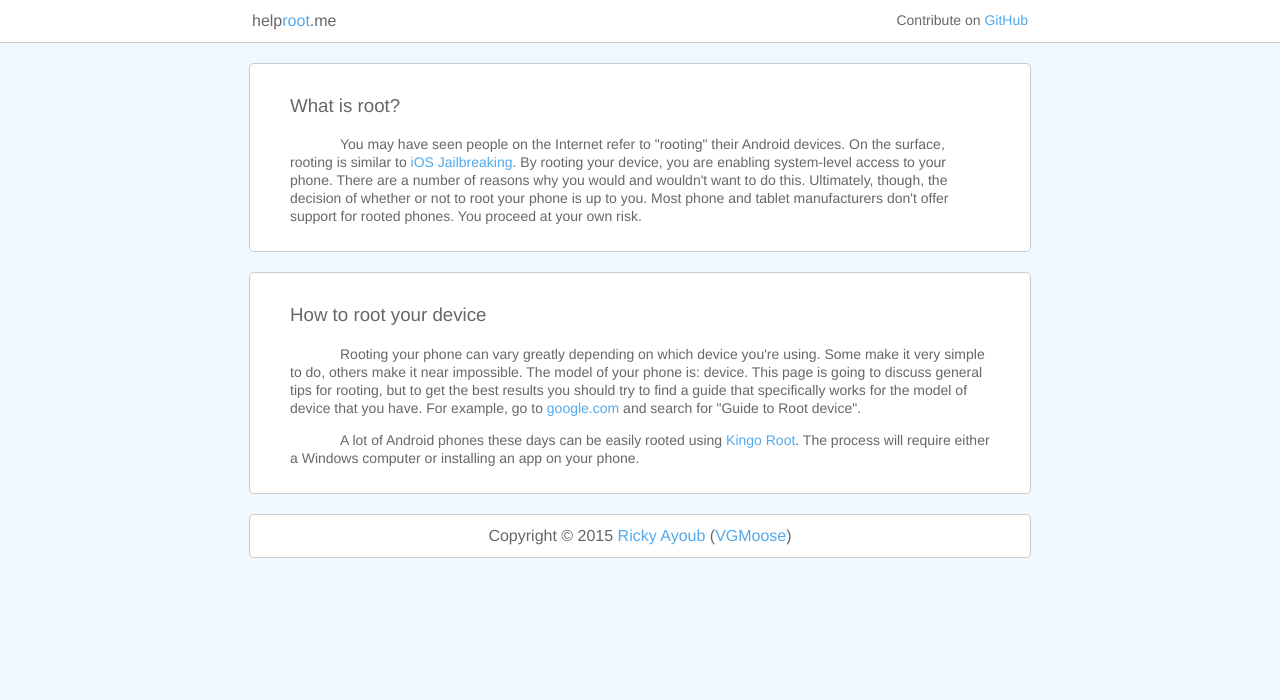
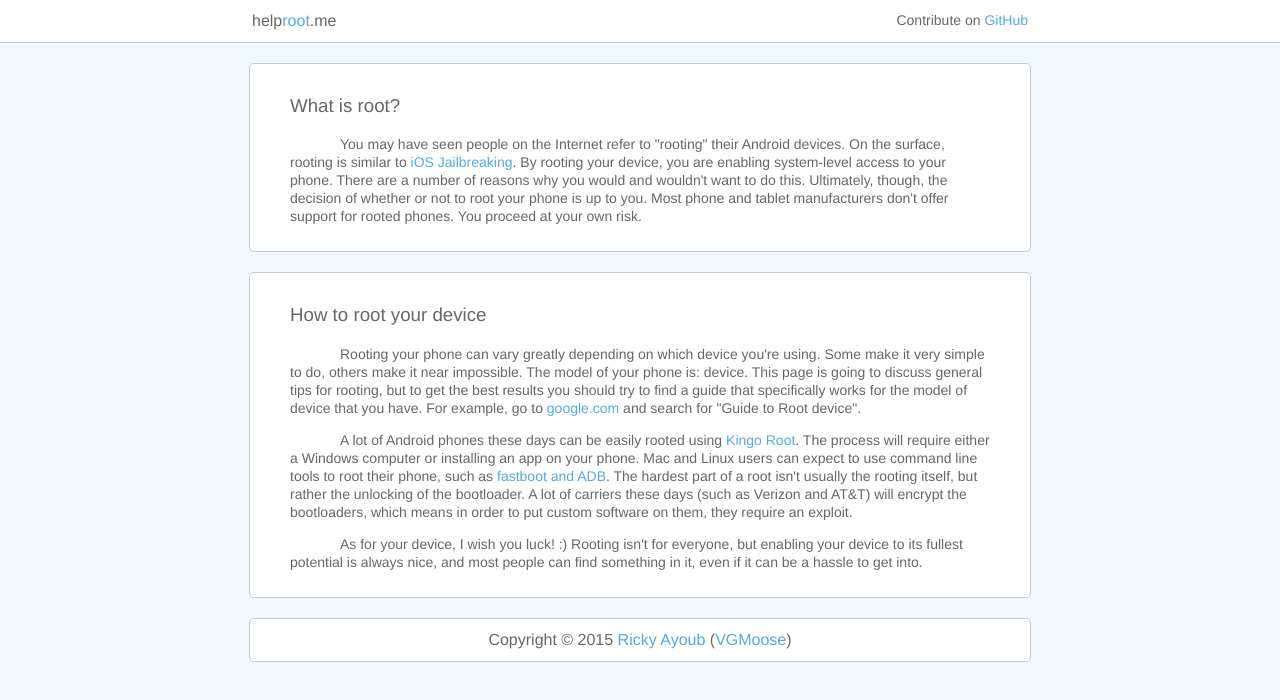
Before and after one commit to vgmoose/helproot.me, a plain HTML site: page unknown/index.html in a window 1280 px wide. Shown: the top 700 px of the page. Drawn offline with Linux system fonts and the light colour scheme.

Commit message:
update unknown page

```diff
--- a/unknown/index.html
+++ b/unknown/index.html
@@ -28,9 +28,20 @@
 			Rooting your phone can vary greatly depending on which device you're using. Some make it very simple to do, others make it near impossible. The model of your phone is: <span class="mydevice">device</span>. This page is going to discuss general tips for rooting, but to get the best results you should try to find a guide that specifically works for the model of device that you have. For example, go to <a href="http://google.com">google.com</a> and search for "Guide to Root <span class="mydevice">device</span>".
 		</p>
 		<p>
-			A lot of Android phones these days can be easily rooted using <a href="http://www.kingoapp.com/">Kingo Root</a>. The process will require either a Windows computer or installing an app on your phone.
+			A lot of Android phones these days can be easily rooted using <a href="http://www.kingoapp.com/">Kingo Root</a>. The process will require either a Windows computer or installing an app on your phone. Mac and Linux users can expect to use command line tools to root their phone, such as <a href="http://forum.xda-developers.com/showthread.php?t=2431956">fastboot and ADB</a>. The hardest part of a root isn't usually the rooting itself, but rather the unlocking of the bootloader. A lot of carriers these days (such as Verizon and AT&amp;T) will encrypt the bootloaders, which means in order to put custom software on them, they require an exploit.
+		</p>
+		<p>
+			As for your <span class="mydevice">device</span>, I wish you luck! :) Rooting isn't for everyone, but enabling your device to its fullest potential is always nice, and most people can find something in it, even if it can be a hassle to get into.
 		</p>
 	</div>
+
+<!--
+	<div class="bubble">
+		<h3>What is root?</h3>
+		<p>
+
+	</div>
+-->
 
 	<script>
 		var deviceName = window.location.href.substring(window.location.href.indexOf('#')+1);
```
